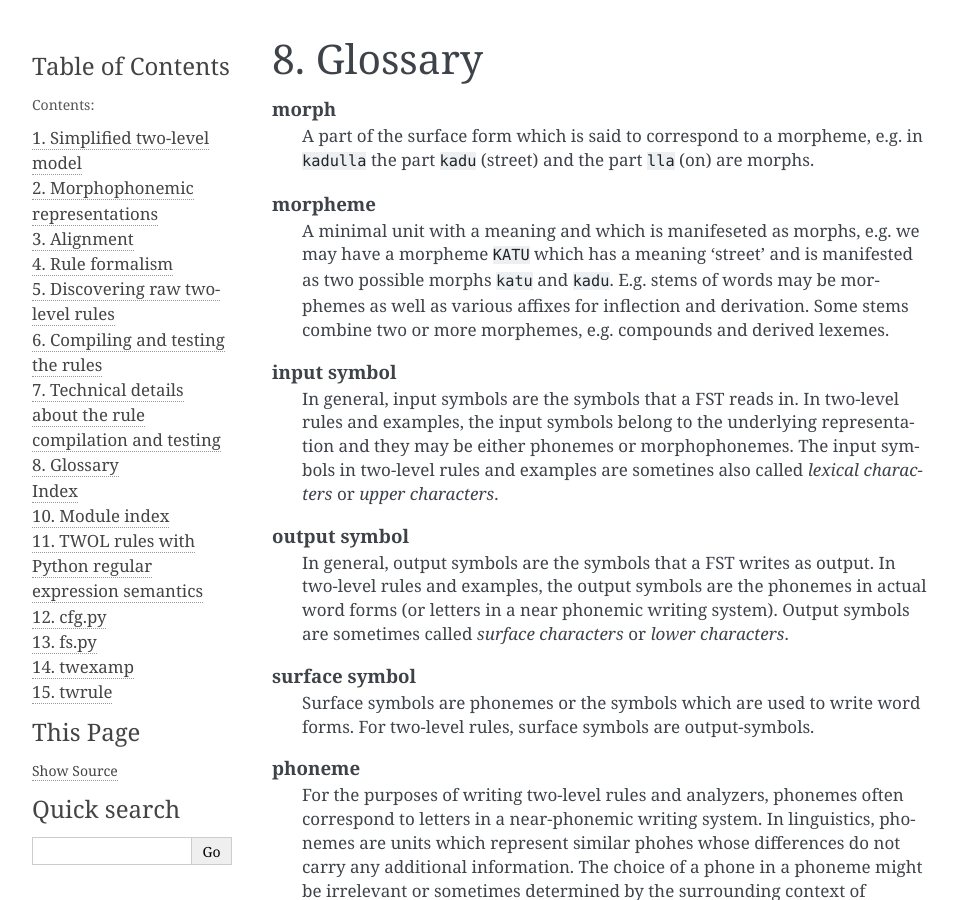
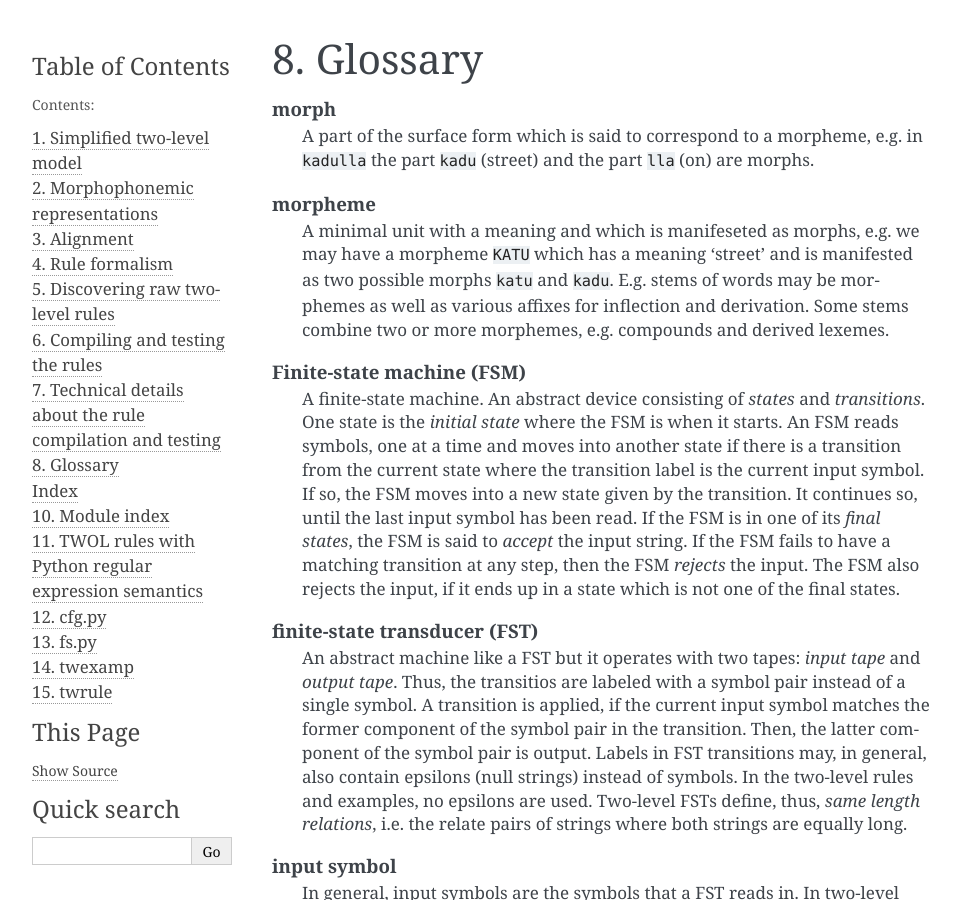
Before and after one commit to koskenni/pytwolc, a Sphinx documentation site: the page built from docs/glossary.rst, in a window 1280 px wide and 900 px high. Shown: the whole window, without its empty margins (148-1108 px from the left). Built offline with Sphinx 7.4.7, drawn with Linux system fonts in a browser that asks for light colours.

Commit message:
doc editing

```diff
--- a/docs/glossary.rst
+++ b/docs/glossary.rst
@@ -13,6 +13,12 @@ Glossary
 
    morpheme
      A minimal unit with a meaning and which is manifeseted as morphs, e.g. we may have a morpheme ``KATU`` which has a meaning 'street' and is manifested as two possible morphs ``katu`` and ``kadu``.  E.g. stems of words may be morphemes as well as various affixes for inflection and derivation.  Some stems combine two or more morphemes, e.g. compounds and derived lexemes.
+
+   Finite-state machine (FSM)
+     A finite-state machine.  An abstract device consisting of *states* and *transitions*.  One state is the *initial state* where the FSM is when it starts.  An FSM reads symbols, one at a time and moves into another state if there is a transition from the current state where the transition label is the current input symbol.  If so, the FSM moves into a new state given by the transition.  It continues so, until the last input symbol has been read.  If the FSM is in one of its *final states*, the FSM is said to *accept* the input string.  If the FSM fails to have a matching transition at any step, then the FSM *rejects* the input.  The FSM also rejects the input, if it ends up in a state which is not one of the final states.
+
+   finite-state transducer (FST)
+     An abstract machine like a FST but it operates with two tapes: *input tape* and *output tape*.  Thus, the transitios are labeled with a symbol pair instead of a single symbol.  A transition is applied, if the current input symbol matches the former component of the symbol pair in the transition.  Then, the latter component of the symbol pair is output.  Labels in FST transitions may, in general, also  contain epsilons (null strings) instead of symbols.  In the two-level rules and examples, no epsilons are used.  Two-level FSTs define, thus, *same length relations*, i.e. the relate pairs of strings where both strings are equally long.
 
    input symbol
      In general, input symbols are the symbols that a FST reads in.  In two-level rules and examples, the input symbols belong to the underlying representation and they may be either phonemes or morphophonemes.  The input symbols in two-level rules and examples are sometines also called *lexical characters* or *upper characters*.
--- a/docs/twexamp.rst
+++ b/docs/twexamp.rst
@@ -10,7 +10,9 @@ The invocation of the program could be e.g.::
 
   $ python3 twexamp.py examples.pstr examples.fst
 
+
 Functions of the ``twexamp`` module
+===================================
 
 .. automodule:: twexamp
    :members:
--- a/docs/twrule.rst
+++ b/docs/twrule.rst
@@ -1,6 +1,8 @@
 ======
 twrule
 ======
+
+This module forms the rule FSTs out of the collection of component FSTs which have been compiled out of the center parts, left and right contexts of the rules.  The formulas used in the module are those from [ylijyrä2006]_.
 
 Functions of the ``twrule`` module
 
```
